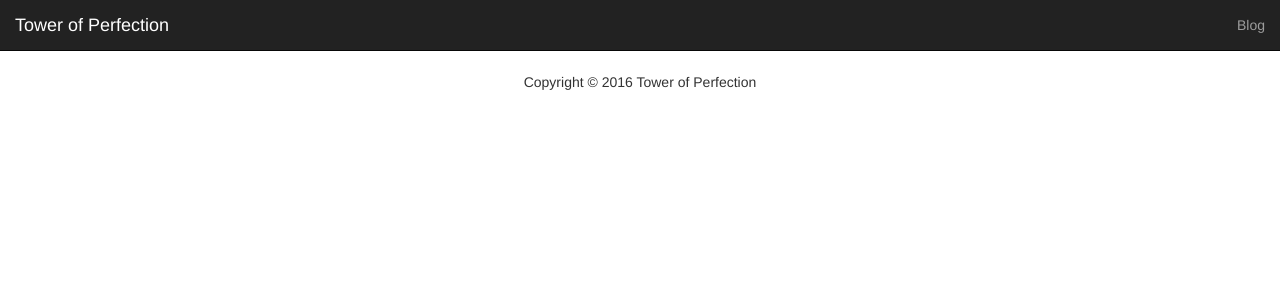
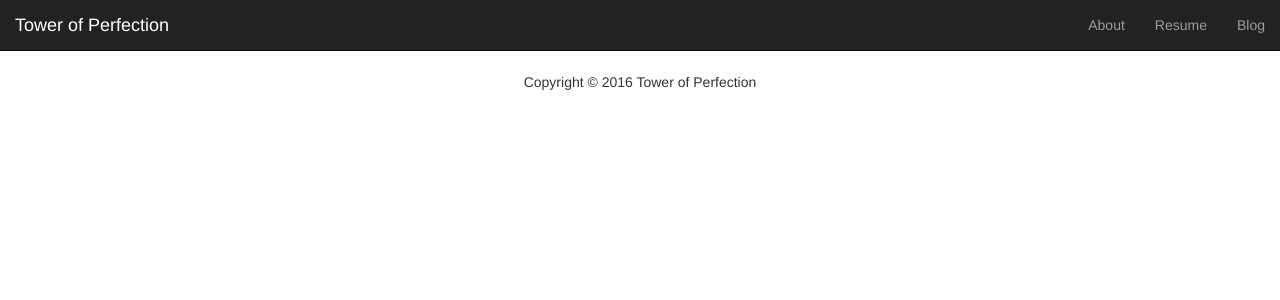
Before and after one commit to buzzbombnc/tower_of_perfection, a Django app: page /blog/ in a window 1280 px wide. Shown: the top 300 px of the page. Run offline with Django 3.2, Linux system fonts and the light colour scheme; data that the repository does not hold is empty; parts of the project's set-up code (start-up, migrations or seed data) failed here and were passed over; some libraries are stand-ins or nearby versions.

Commit message:
Populate template links.

```diff
--- a/templates/master.html
+++ b/templates/master.html
@@ -8,7 +8,6 @@
     <!-- The above 3 meta tags *must* come first in the head; any other head content must come *after* these tags -->
     <title>{% block title %}title{% endblock %}</title>
 
-    <!-- Bootstrap -->
     <link rel="stylesheet" href="https://maxcdn.bootstrapcdn.com/bootstrap/3.3.7/css/bootstrap.min.css" integrity="sha384-BVYiiSIFeK1dGmJRAkycuHAHRg32OmUcww7on3RYdg4Va+PmSTsz/K68vbdEjh4u" crossorigin="anonymous">
     <link rel="stylesheet" href="{% static "css/top.css" %}">
     {% block head %}{% endblock %}
@@ -28,13 +27,13 @@
             <span class="icon-bar"></span>
             <span class="icon-bar"></span>
           </button>
-          <a class="navbar-brand" href="#">Tower of Perfection</a>
+          <a class="navbar-brand" href="{% url 'home' %}">Tower of Perfection</a>
         </div>
         <div id="navbar" class="navbar-collapse collapse">
           <ul class="nav navbar-nav navbar-right">
-{#            <li><a href="#">About</a></li>#}
-            <li><a href="#">Blog</a></li>
-{#            <li><a href="#">Contact</a></li>#}
+            <li><a href="{% url 'about' %}">About</a></li>
+            <li><a href="{% url 'resume' %}">Resume</a></li>
+            <li><a href="{% url 'blog_index' %}">Blog</a></li>
           </ul>
         </div><!--/.nav-collapse -->
       </div>
```
